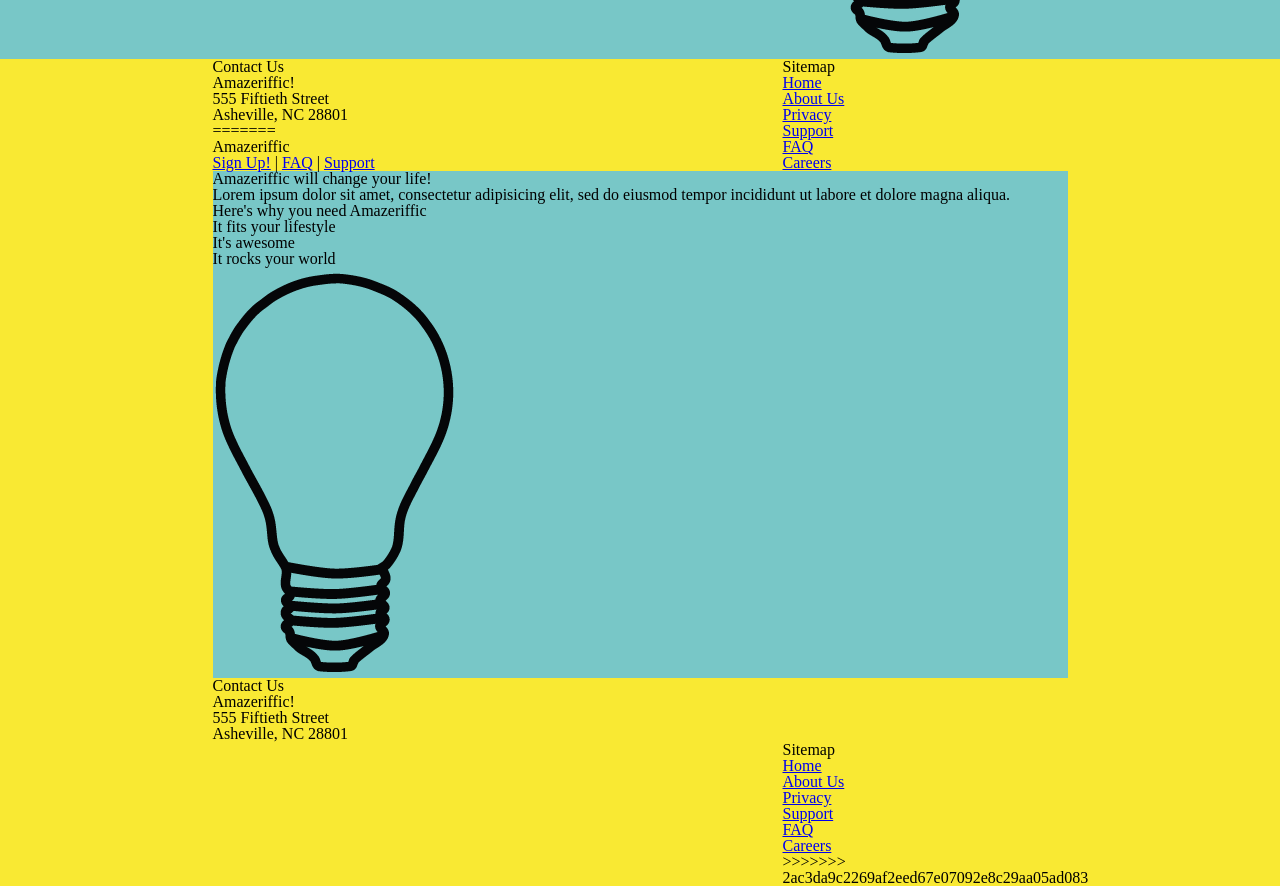
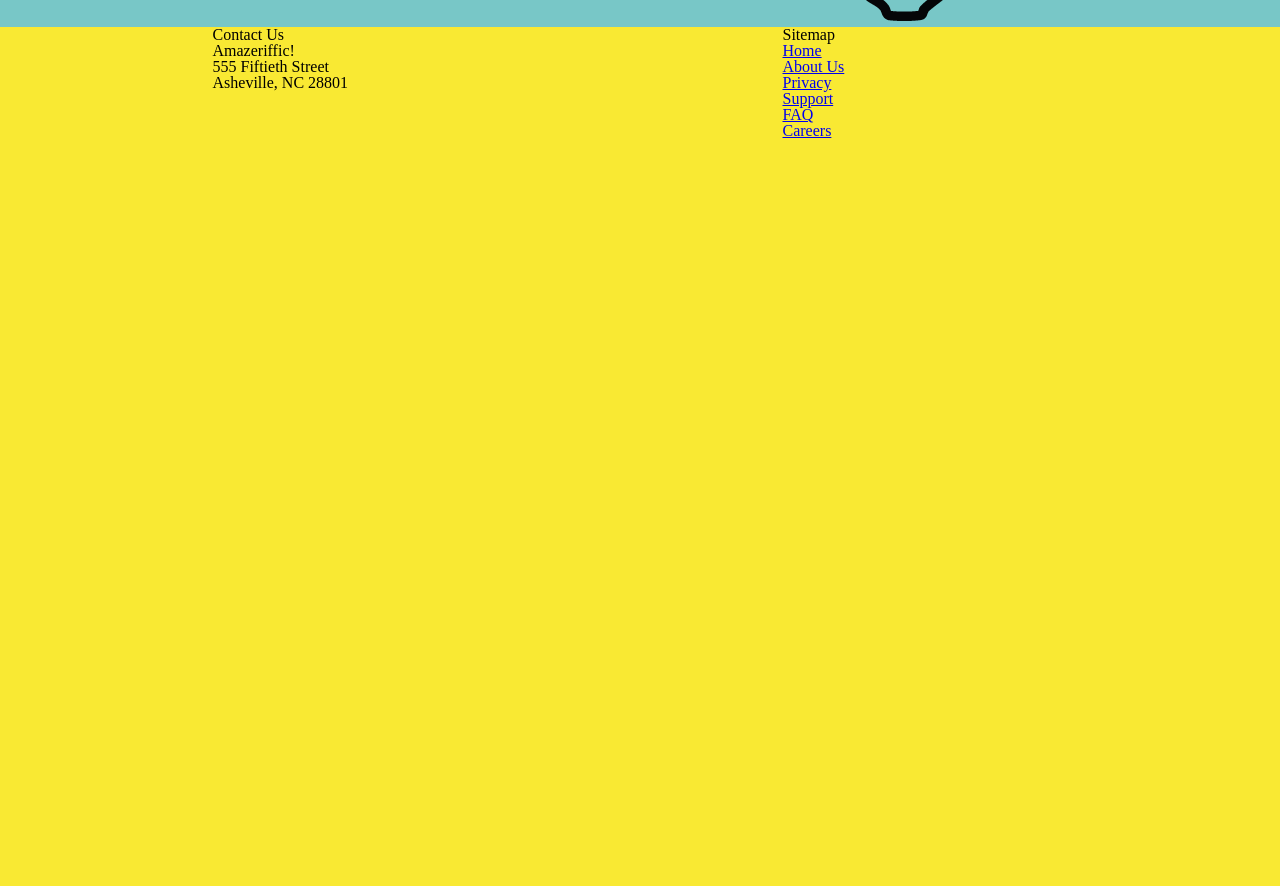
Before and after one commit to kaseyw/P2, a plain HTML site: page index.html in a window 1280 px wide. Shown: the part 400-1286 px from the top of the page. After the commit the page ends 800 px from the top, so only its background shows below. Drawn offline with Linux system fonts and the light colour scheme.

Commit message:
p2 fixes

```diff
--- a/index.html
+++ b/index.html
@@ -2,16 +2,15 @@
 <html>
   <head>
     <title>Amazeriffic</title>
-<<<<<<< HEAD
+
     <link href="stylesheets/reset.css" rel="stylesheet" type="text/css">
     <link href="stylesheets/style.css" rel="stylesheet" type="text/css">
-=======
->>>>>>> 2ac3da9c2269af2eed67e07092e8c29aa05ad083
+
   </head>
 
   <body>
     <header>
-<<<<<<< HEAD
+
       <div class="container">
         <h1>Amazeriffic</h1>
         <nav>
@@ -63,50 +62,6 @@
             <li><a href="#">Careers</a></li>
           </ul>
         </div>
-=======
-      <h1>Amazeriffic</h1>
-      <nav>
-        <a href="#">Sign Up!</a> |
-        <a href="#">FAQ</a> |
-        <a href="#">Support</a>
-      </nav>
-    </header>
-
-    <main>
-      <h2>Amazeriffic will change your life!</h2>
-      <p>Lorem ipsum dolor sit amet, consectetur adipisicing elit, sed do
-         eiusmod tempor incididunt ut labore et dolore magna aliqua.</p>
-
-      <h3>Here's why you need Amazeriffic</h3>
-      <ul>
-        <li>It fits your lifestyle</li>
-        <li>It's awesome</li>
-        <li>It rocks your world</li>
-      </ul>
-
-      <img src="./images/lightbulb.png" alt="an image of a lightbulb">
-    </main>
-
-    <footer>
-      <div class="contact">
-        <h5>Contact Us</h5>
-        <p>Amazeriffic!</p>
-        <p>555 Fiftieth Street</p>
-        <p>Asheville, NC 28801</p>
-      </div>
-
-      <div class="sitemap">
-        <h5>Sitemap</h5>
-        <ul>
-          <li><a href="#">Home</a></li>
-          <li><a href="#">About Us</a></li>
-          <li><a href="#">Privacy</a></li>
-          <li><a href="#">Support</a></li>
-          <li><a href="#">FAQ</a></li>
-          <li><a href="#">Careers</a></li>
-        </ul>
->>>>>>> 2ac3da9c2269af2eed67e07092e8c29aa05ad083
-      </div>
     </footer>
   </body>
 </html>
```
